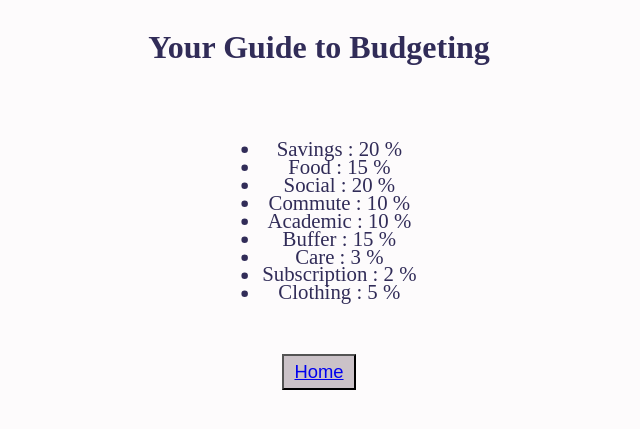
After one commit to atinterstellar/Budget-App, a Flask app: page /guide in a window 1280 px wide. The commit adds this page. Shown: the top 429 px of the page, without its empty margins (321-961 px from the left). Run offline with Flask 3, Linux system fonts and the light colour scheme.

Commit message:
fixes and additions

```diff
--- a/app.py
+++ b/app.py
@@ -62,17 +62,7 @@ def withdraw_cat():
 
 @app.route('/bal', methods = ['GET','POST'])
 def bal():
-    if request.method == 'POST':
-        chosen = request.form.get("category")
-        return redirect(url_for('bal_cat', name = chosen))
     return render_template('bal.html', categories = main_app.categories)
-
-@app.route('/bal_cat', methods = ['GET','POST'])
-def bal_cat():
-    name = request.args.get("name")
-    chosen = main_app.get_category(name)
-    balance = chosen.get_balance()
-    return render_template('bal_cat.html' , balance = balance, chosen = chosen)
 
 @app.route('/master_balance')
 def master_balance():
@@ -100,5 +90,9 @@ def with_sav():
         return redirect(url_for('view_sav'))
     return render_template('with_sav.html')
 
+@app.route('/guide')
+def guide():
+    return render_template('guide.html')
+
 if __name__ == '__main__' :
     app.run(host = '0.0.0.0' , port = 5101 , debug = True)
--- a/main_app.py
+++ b/main_app.py
@@ -193,8 +193,15 @@ def view_expenses_by_perc() :
     for cat in categories:
         perc= cat.get_exp() * 100 / total
         print(f'{cat.name} : {perc} ')
+Savings = Category('Savings')
 Food = Category('Food')
-rent = Category('Rent')
+Social = Category('Social')
+Commute = Category('Commute')
+Academic = Category('Academic')
+Care = Category('Care')
+Subscriptions = Category('Subscriptions')
+Buffer = Category('Buffer')
+Clothing = Category('Clothing')
 
 Master = master('Master')
 
--- a/static/styles.css
+++ b/static/styles.css
@@ -39,3 +39,8 @@ button:hover{
     flex-direction: row;
     gap: 12px;
 }
+li{
+    color:#312c58;
+    text-align: center;
+    transform:scale(1.3);
+}
--- /dev/null
+++ b/templates/guide.html
@@ -0,0 +1,24 @@
+<!DOCTYPE html>
+<head>
+    <title>GUIDE - Budget App</title>
+    <link rel="stylesheet" href="{{ url_for('static', filename='styles.css') }}">
+</head>
+<Body>
+    <div class="centered-box">
+        <h1>Your Guide to Budgeting</h1>
+        <br></br>
+        <ul>
+            <li> Savings : 20 %</li>
+            <li> Food : 15 %</li>
+            <li> Social : 20 %</li>
+            <li> Commute : 10 %</li>
+            <li> Academic : 10 %</li>
+            <li> Buffer : 15 %</li>
+            <li> Care : 3 %</li>
+            <li> Subscription : 2 %</li>
+            <li> Clothing : 5 %</li>
+        </ul>
+        <br></br>
+        <button><a href="{{url_for('home')}}">Home</a> </button>
+    </div>
+</Body>
--- a/templates/home_page.html
+++ b/templates/home_page.html
@@ -35,6 +35,8 @@
         </div>
         <br></br>
         <div class="centered-box">
+            <h3>A Guide to Budgeting</h3>
+            <button><a href="{{url_for('guide')}}">Guide</a></button>
             <h3>About</h3>
             <div class="button-row">
                 <button><a href="https://github.com/atinterstellar">GitHub</a></button>
```
Also changed, not shown: templates/bal.html (+4 -12 lines), 1 other file.
